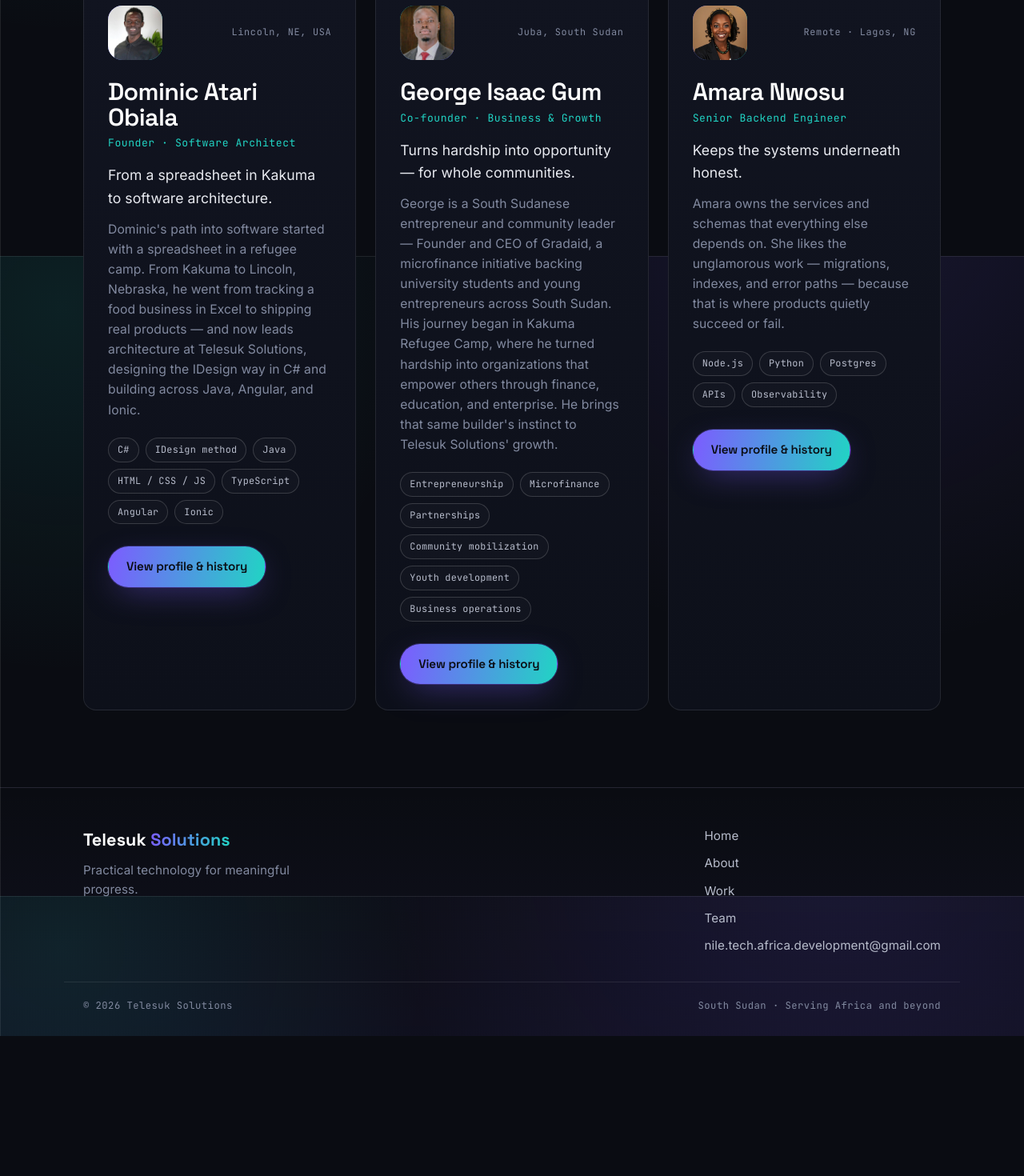
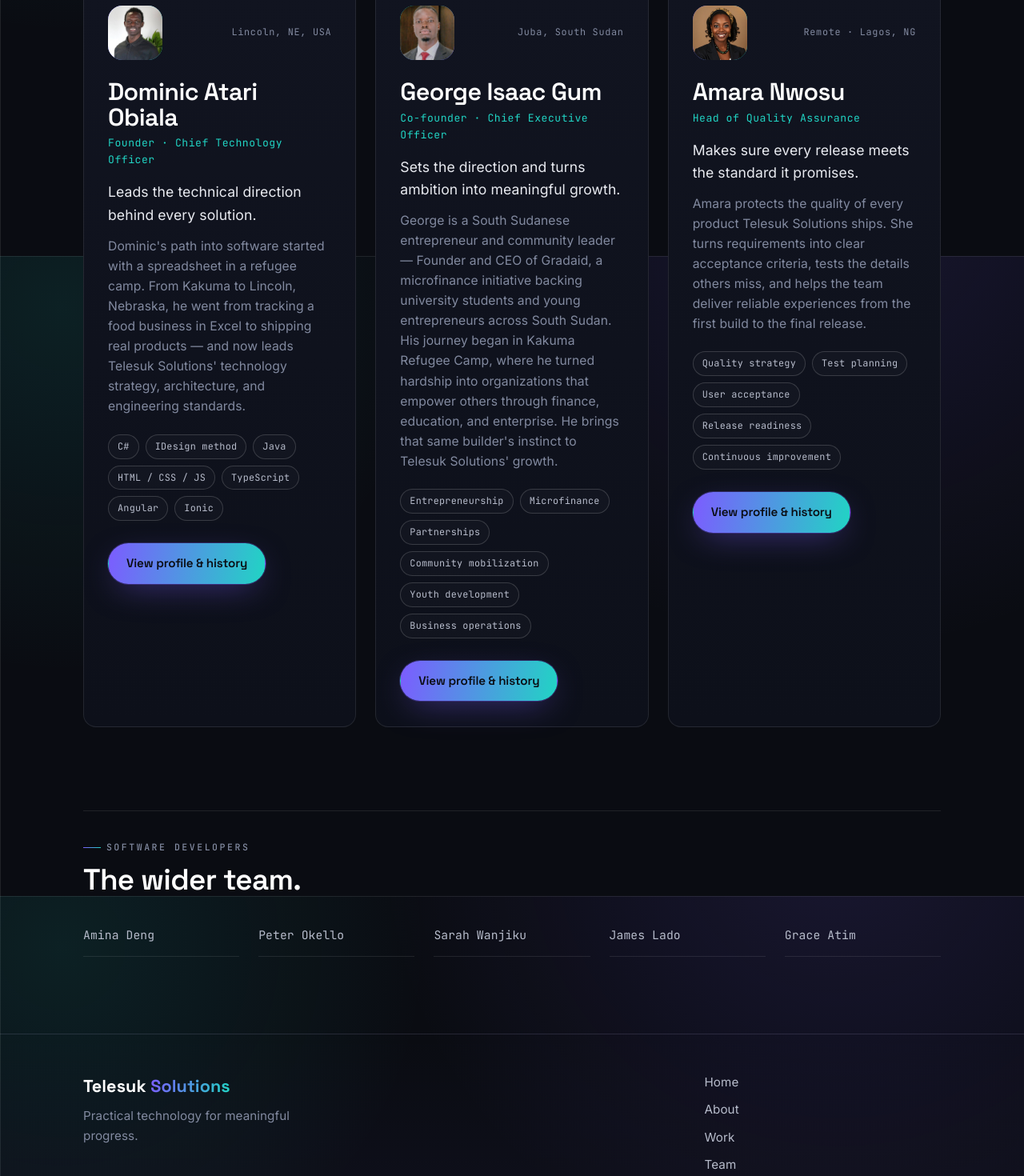
Before and after one commit to Dominic-Atari/nile-tech-solutions, an Angular app: page /team in a window 1280 px wide. Shown: the part 480-1950 px from the top of the page at 80% size. Before the commit the page ends 1775 px from the top, so only its background shows below. Built offline with nearby package versions, Linux system fonts and the light colour scheme.

Commit message:
Update portfolio team and branding

```diff
--- a/src/app/core/team.data.ts
+++ b/src/app/core/team.data.ts
@@ -11,13 +11,13 @@
   {
     id: 'dominic-atari-obiala',
     name: 'Dominic Atari Obiala',
-    role: 'Founder · Software Architect',
-    tagline: 'From a spreadsheet in Kakuma to software architecture.',
+    role: 'Founder · Chief Technology Officer',
+    tagline: 'Leads the technical direction behind every solution.',
     location: 'Lincoln, NE, USA',
     initials: 'DO',
     image: 'img/dominic1.jpg',
     accent: 'violet',
-    bio: "Dominic's path into software started with a spreadsheet in a refugee camp. From Kakuma to Lincoln, Nebraska, he went from tracking a food business in Excel to shipping real products — and now leads architecture at Telesuk Solutions, designing the IDesign way in C# and building across Java, Angular, and Ionic.",
+    bio: "Dominic's path into software started with a spreadsheet in a refugee camp. From Kakuma to Lincoln, Nebraska, he went from tracking a food business in Excel to shipping real products — and now leads Telesuk Solutions' technology strategy, architecture, and engineering standards.",
     focus: ['C#', 'IDesign method', 'Java', 'HTML / CSS / JS', 'TypeScript', 'Angular', 'Ionic'],
     email: CONTACT_EMAIL,
     links: [
@@ -27,10 +27,10 @@
     history: [
       {
         year: '2026 – now',
-        title: 'Founder & Software Architect',
+        title: 'Founder & Chief Technology Officer',
         org: 'Telesuk Solutions',
         description:
-          'Designs systems for a living now — the same instinct that started with a spreadsheet in Kakuma, applied with the IDesign method in C# and built across Java, Angular, and Ionic.',
+          'Sets the technical direction for Telesuk Solutions, guiding architecture, engineering standards, and the delivery of practical digital products.',
         kind: 'milestone',
         current: true,
       },
@@ -79,8 +79,8 @@
   {
     id: 'george-isaac-gum',
     name: 'George Isaac Gum',
-    role: 'Co-founder · Business & Growth',
-    tagline: 'Turns hardship into opportunity — for whole communities.',
+    role: 'Co-founder · Chief Executive Officer',
+    tagline: 'Sets the direction and turns ambition into meaningful growth.',
     location: 'Juba, South Sudan',
     initials: 'GG',
     image: 'img/George.jpeg',
@@ -102,10 +102,10 @@
     history: [
       {
         year: 'Now',
-        title: 'Co-founder & Business Lead',
+        title: 'Co-founder & Chief Executive Officer',
         org: 'Telesuk Solutions',
         description:
-          "Brings an entrepreneur's instinct to the studio — partnerships, positioning, and turning engineering work into a business clients invest in.",
+          'Leads the company vision, business strategy, partnerships, and the growth that turns strong engineering work into lasting value for clients.',
         kind: 'milestone',
         current: true,
       },
@@ -176,14 +176,14 @@
   {
     id: 'amara-nwosu',
     name: 'Amara Nwosu',
-    role: 'Senior Backend Engineer',
-    tagline: 'Keeps the systems underneath honest.',
+    role: 'Head of Quality Assurance',
+    tagline: 'Makes sure every release meets the standard it promises.',
     location: 'Remote · Lagos, NG',
     initials: 'AN',
     image: 'img/Amara.jpg',
     accent: 'violet',
-    bio: 'Amara owns the services and schemas that everything else depends on. She likes the unglamorous work — migrations, indexes, and error paths — because that is where products quietly succeed or fail.',
-    focus: ['Node.js', 'Python', 'Postgres', 'APIs', 'Observability'],
+    bio: 'Amara protects the quality of every product Telesuk Solutions ships. She turns requirements into clear acceptance criteria, tests the details others miss, and helps the team deliver reliable experiences from the first build to the final release.',
+    focus: ['Quality strategy', 'Test planning', 'User acceptance', 'Release readiness', 'Continuous improvement'],
     email: CONTACT_EMAIL,
     links: [
       { label: 'GitHub', href: 'https://github.com/' },
@@ -192,10 +192,10 @@
     history: [
       {
         year: '2022 – now',
-        title: 'Senior Backend Engineer',
+        title: 'Head of Quality Assurance',
         org: 'Telesuk Solutions',
         description:
-          'Builds and hardens the platform layer across client projects — the APIs, jobs, and data models that carry the load.',
+          'Owns the quality bar across client projects, coordinating test planning, acceptance checks, defect triage, and release readiness.',
         kind: 'role',
         current: true,
       },
@@ -225,3 +225,12 @@
     ],
   },
 ];
+
+/** Additional software developers listed without profile details. */
+export const SOFTWARE_DEVELOPERS: readonly string[] = [
+  'Amina Deng',
+  'Peter Okello',
+  'Sarah Wanjiku',
+  'James Lado',
+  'Grace Atim',
+];
--- a/src/app/core/team.service.ts
+++ b/src/app/core/team.service.ts
@@ -1,6 +1,6 @@
 import { Injectable, signal } from '@angular/core';
 import { Worker } from './models/worker';
-import { TEAM } from './team.data';
+import { SOFTWARE_DEVELOPERS, TEAM } from './team.data';
 
 /**
  * In-memory access to the team. No HTTP, no backend — the data ships with the app.
@@ -13,6 +13,9 @@
   /** All team members. */
   readonly workers = this._workers.asReadonly();
 
+  /** Additional software developers listed without profile details. */
+  readonly softwareDevelopers = SOFTWARE_DEVELOPERS;
+
   /** Look up a member by their URL slug. */
   byId(id: string): Worker | undefined {
     return this._workers().find((w) => w.id === id);
--- a/src/app/pages/home/home.html
+++ b/src/app/pages/home/home.html
@@ -3,7 +3,7 @@
   <div class="container">
     <img
       class="hero__logo"
-      src="img/telesuklogo.svg"
+      src="img/TELESUK2.PNG"
       alt="Telesuk Solutions"
       width="220"
       height="183"
--- a/src/app/pages/team/team.html
+++ b/src/app/pages/team/team.html
@@ -41,5 +41,15 @@
         </article>
       }
     </div>
+
+    <section class="developer-list" aria-labelledby="developer-list-title">
+      <p class="eyebrow">Software developers</p>
+      <h2 id="developer-list-title" class="developer-list__title">The wider team.</h2>
+      <ul class="developer-list__names">
+        @for (name of softwareDevelopers; track name) {
+          <li>{{ name }}</li>
+        }
+      </ul>
+    </section>
   </div>
 </section>
--- a/src/app/pages/team/team.scss
+++ b/src/app/pages/team/team.scss
@@ -122,6 +122,34 @@
   align-self: flex-start;
 }
 
+.developer-list {
+  margin-top: clamp(64px, 9vw, 104px);
+  padding-top: 28px;
+  border-top: 1px solid var(--hairline);
+}
+
+.developer-list__title {
+  margin-top: 12px;
+  font-size: clamp(1.65rem, 3vw, 2.3rem);
+}
+
+.developer-list__names {
+  display: grid;
+  grid-template-columns: repeat(auto-fit, minmax(180px, 1fr));
+  gap: 10px 24px;
+  margin: 24px 0 0;
+  padding: 0;
+  list-style: none;
+  color: var(--text-dim);
+  font-family: var(--font-mono);
+  font-size: 0.92rem;
+}
+
+.developer-list__names li {
+  padding: 14px 0;
+  border-bottom: 1px solid var(--hairline);
+}
+
 @media (max-width: 720px) {
   .grid {
     grid-template-columns: 1fr;
--- a/src/app/pages/team/team.ts
+++ b/src/app/pages/team/team.ts
@@ -9,5 +9,8 @@
   styleUrl: './team.scss',
 })
 export class Team {
-  protected readonly team = inject(TeamService).workers;
+  private readonly teamService = inject(TeamService);
+
+  protected readonly team = this.teamService.workers;
+  protected readonly softwareDevelopers = this.teamService.softwareDevelopers;
 }
--- a/src/app/shared/navbar/navbar.html
+++ b/src/app/shared/navbar/navbar.html
@@ -1,7 +1,7 @@
 <header class="nav" [class.is-open]="menuOpen()">
   <div class="nav__inner">
     <a class="brand" routerLink="/" aria-label="Telesuk Solutions — home" (click)="closeMenu()">
-      <img class="brand__logo" src="img/telesuklogo.svg" alt="" width="40" height="33" />
+      <img class="brand__logo" src="img/TELESUK2.PNG" alt="" width="40" height="33" />
       <span class="brand__word">Telesuk <span class="brand__tech">Solutions</span></span>
     </a>
 
```
Also changed, not shown: 1 other file (tests, documents, lock files or other folders).
